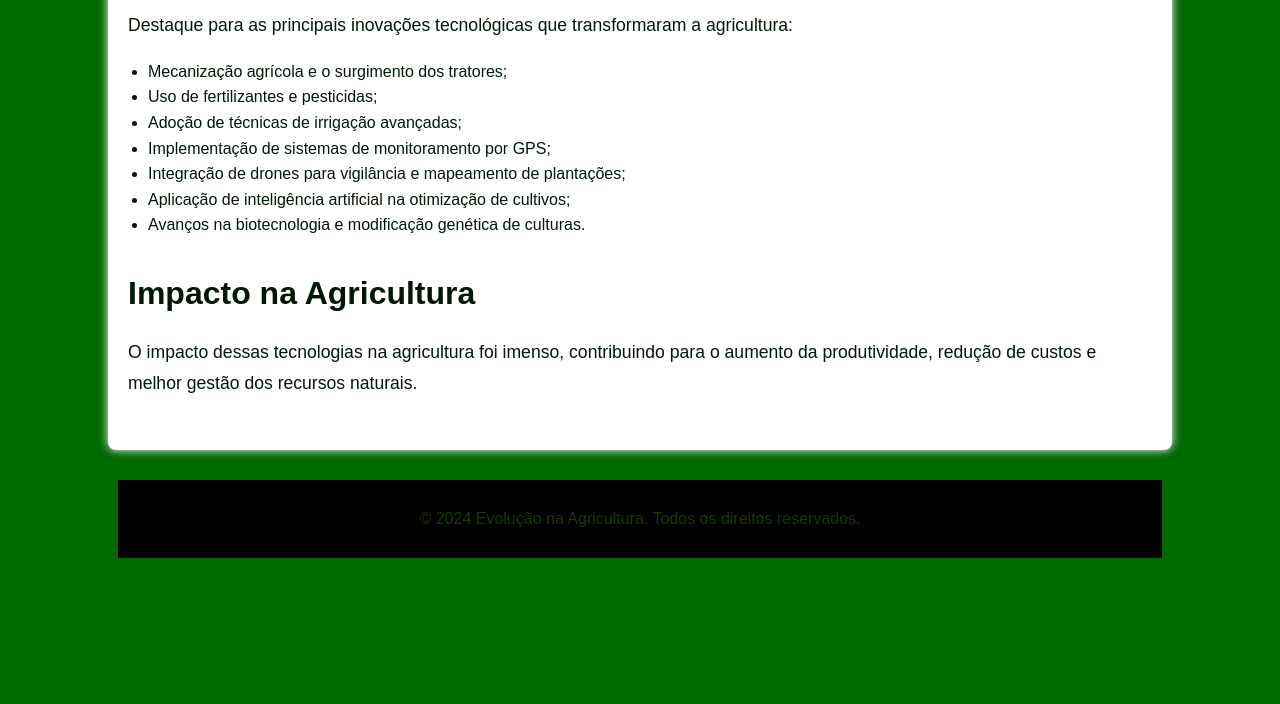
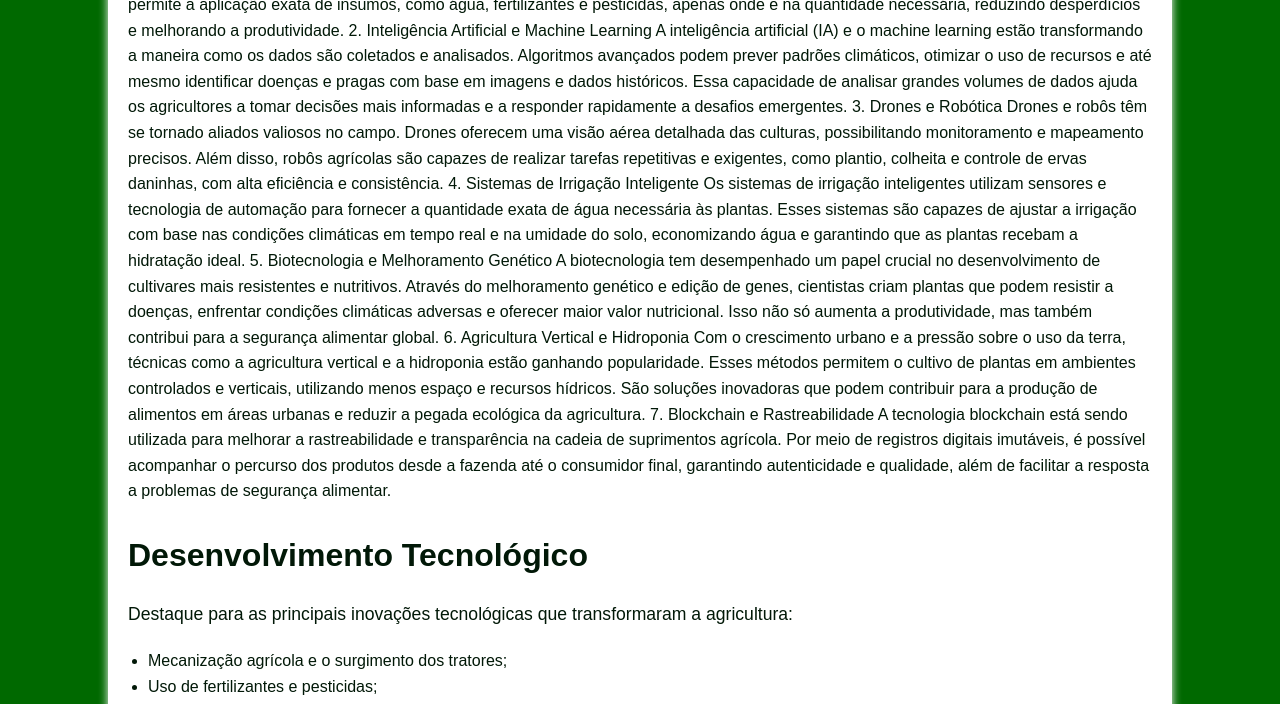
Before and after one commit to M4ri4n44/Projeto-Agrinho, a plain HTML site: page index.html in a window 1280 px wide. Shown: the part 690-1394 px from the top of the page. Before the commit the page ends 1248 px from the top, so only its background shows below. Drawn offline with Linux system fonts and the light colour scheme.

Commit message:
Update index.html

```diff
--- a/index.html
+++ b/index.html
@@ -17,7 +17,33 @@
             <h2>Introdução</h2>
             <p>Nos últimos 50 anos, a agricultura experimentou uma transformação impressionante impulsionada pelo avanço tecnológico. Desde a introdução de máquinas agrícolas mais eficientes até a implementação de tecnologias de ponta como inteligência artificial e drones, o setor agrícola tem testemunhado mudanças profundas e positivas. Essas inovações não apenas aumentaram a produtividade das colheitas, mas também promoveram uma gestão mais eficiente dos recursos naturais, melhoraram a precisão das operações agrícolas e contribuíram significativamente para a sustentabilidade ambiental. Este progresso contínuo na tecnologia agrícola não só alimenta uma população global crescente, mas também posiciona a agricultura como um campo dinâmico e vital para o futuro sustentável do planeta.</p>
         </section>
+            <p> 1. Agricultura de Precisão
 
+A agricultura de precisão é uma das maiores inovações tecnológicas na agricultura moderna. Utilizando sensores, drones e imagens de satélite, os agricultores podem agora monitorar e analisar cada parcela de terra com uma precisão sem precedentes. Isso permite a aplicação exata de insumos, como água, fertilizantes e pesticidas, apenas onde e na quantidade necessária, reduzindo desperdícios e melhorando a produtividade.
+
+2. Inteligência Artificial e Machine Learning
+
+A inteligência artificial (IA) e o machine learning estão transformando a maneira como os dados são coletados e analisados. Algoritmos avançados podem prever padrões climáticos, otimizar o uso de recursos e até mesmo identificar doenças e pragas com base em imagens e dados históricos. Essa capacidade de analisar grandes volumes de dados ajuda os agricultores a tomar decisões mais informadas e a responder rapidamente a desafios emergentes.
+
+3. Drones e Robótica
+
+Drones e robôs têm se tornado aliados valiosos no campo. Drones oferecem uma visão aérea detalhada das culturas, possibilitando monitoramento e mapeamento precisos. Além disso, robôs agrícolas são capazes de realizar tarefas repetitivas e exigentes, como plantio, colheita e controle de ervas daninhas, com alta eficiência e consistência.
+
+4. Sistemas de Irrigação Inteligente
+
+Os sistemas de irrigação inteligentes utilizam sensores e tecnologia de automação para fornecer a quantidade exata de água necessária às plantas. Esses sistemas são capazes de ajustar a irrigação com base nas condições climáticas em tempo real e na umidade do solo, economizando água e garantindo que as plantas recebam a hidratação ideal.
+
+5. Biotecnologia e Melhoramento Genético
+
+A biotecnologia tem desempenhado um papel crucial no desenvolvimento de cultivares mais resistentes e nutritivos. Através do melhoramento genético e edição de genes, cientistas criam plantas que podem resistir a doenças, enfrentar condições climáticas adversas e oferecer maior valor nutricional. Isso não só aumenta a produtividade, mas também contribui para a segurança alimentar global.
+
+6. Agricultura Vertical e Hidroponia
+
+Com o crescimento urbano e a pressão sobre o uso da terra, técnicas como a agricultura vertical e a hidroponia estão ganhando popularidade. Esses métodos permitem o cultivo de plantas em ambientes controlados e verticais, utilizando menos espaço e recursos hídricos. São soluções inovadoras que podem contribuir para a produção de alimentos em áreas urbanas e reduzir a pegada ecológica da agricultura.
+
+7. Blockchain e Rastreabilidade
+
+A tecnologia blockchain está sendo utilizada para melhorar a rastreabilidade e transparência na cadeia de suprimentos agrícola. Por meio de registros digitais imutáveis, é possível acompanhar o percurso dos produtos desde a fazenda até o consumidor final, garantindo autenticidade e qualidade, além de facilitar a resposta a problemas de segurança alimentar.</p>
         <section id="desenvolvimento">
             <h2>Desenvolvimento Tecnológico</h2>
             <p>Destaque para as principais inovações tecnológicas que transformaram a agricultura:</p>
```
